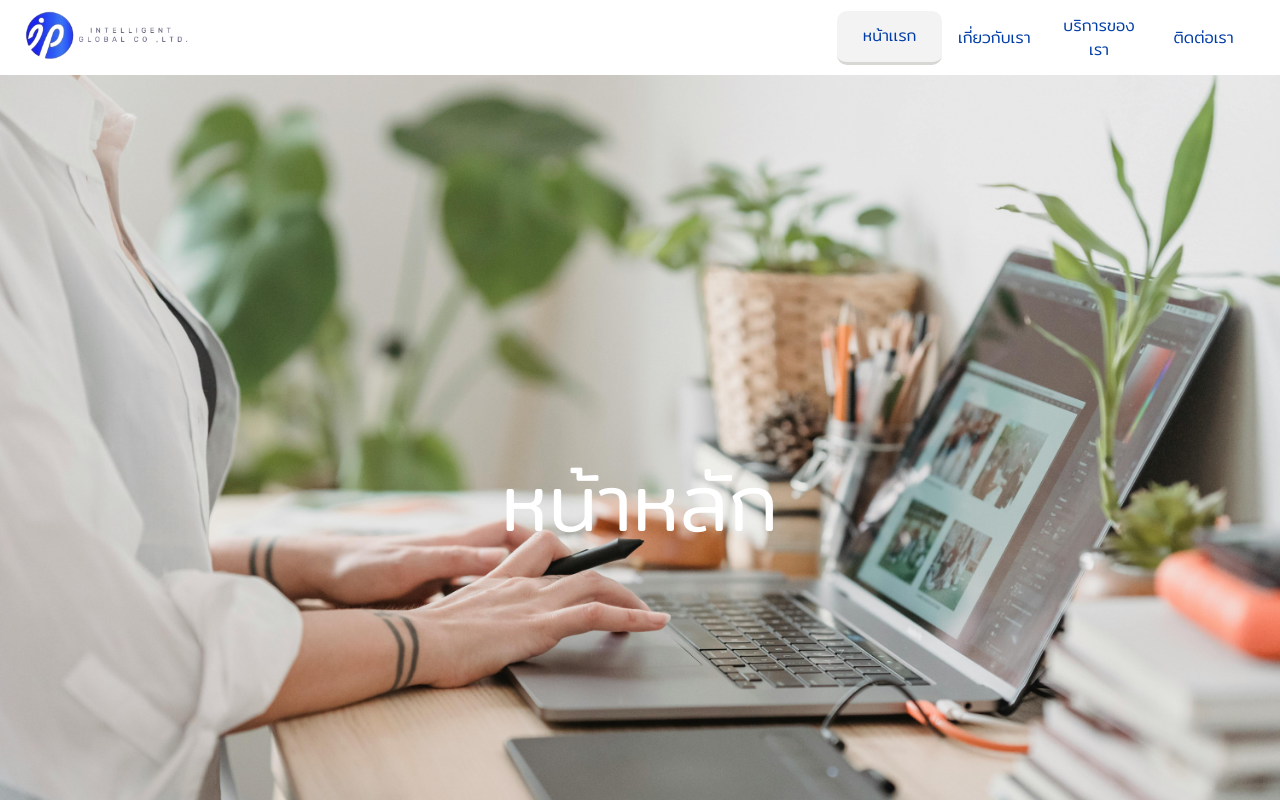
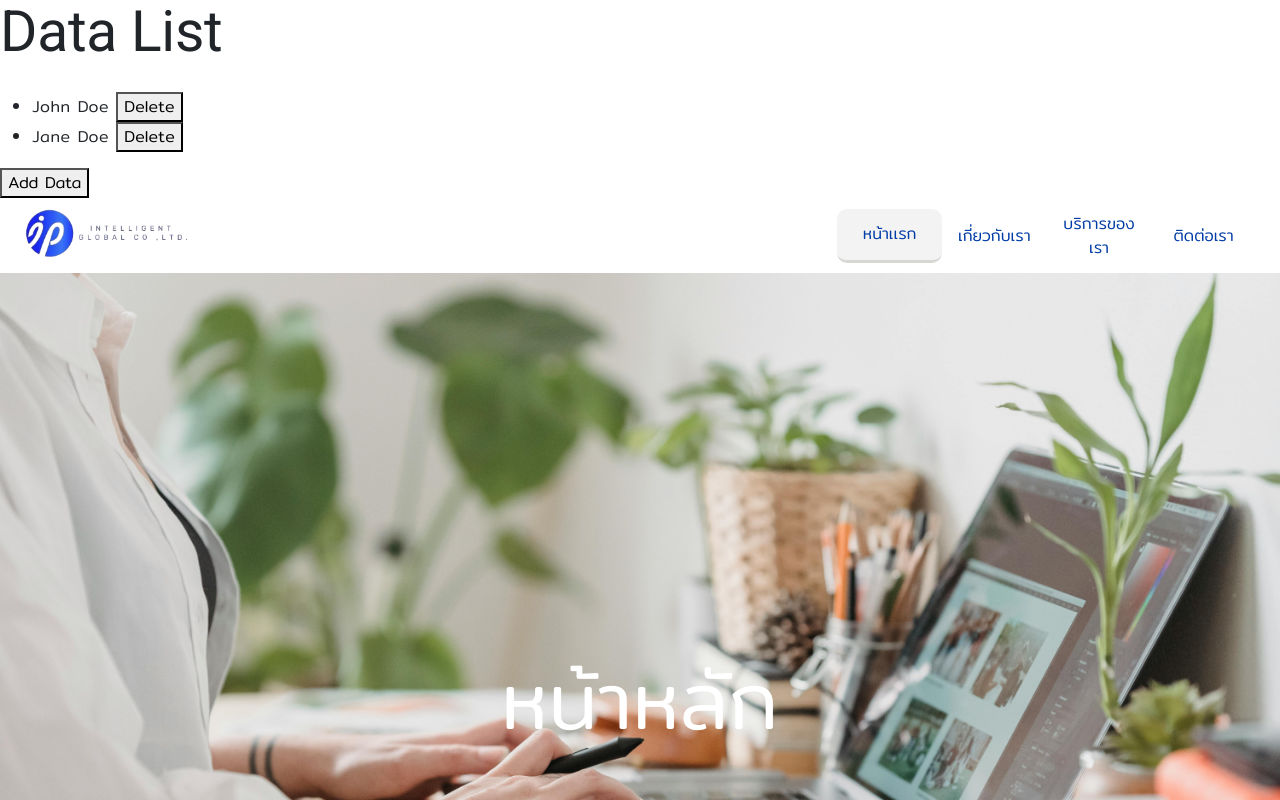
Before and after one commit to Supattalak-Phoha/Intelligent-Global-BK, an Angular app: page / in a window 1280 px wide. Shown: the top 800 px of the page. Built offline with nearby package versions, Linux system fonts and the light colour scheme.

Commit message:
update code

```diff
--- a/angular.json
+++ b/angular.json
@@ -50,13 +50,13 @@
               "budgets": [
                 {
                   "type": "initial",
-                  "maximumWarning": "1MB",
-                  "maximumError": "2MB"
+                  "maximumWarning": "3MB",
+                  "maximumError": "5MB"
                 },
                 {
                   "type": "anyComponentStyle",
-                  "maximumWarning": "2kB",
-                  "maximumError": "4kB"
+                  "maximumWarning": "3kB",
+                  "maximumError": "5kB"
                 }
               ],
               "outputHashing": "all"
--- a/package.json
+++ b/package.json
@@ -6,7 +6,8 @@
     "start": "ng serve",
     "build": "ng build",
     "watch": "ng build --watch --configuration development",
-    "test": "ng test"
+    "test": "ng test",
+    "prebuild": "cd serve && npm run build"
   },
   "private": true,
   "dependencies": {
@@ -31,6 +32,7 @@
     "@angular/cli": "^18.1.3",
     "@angular/compiler-cli": "^18.1.0",
     "@types/jasmine": "~5.1.0",
+    "angular-cli-ghpages": "^2.0.1",
     "jasmine-core": "~5.1.0",
     "karma": "~6.4.0",
     "karma-chrome-launcher": "~3.2.0",
--- a/src/app/app.component.html
+++ b/src/app/app.component.html
@@ -1,3 +1,17 @@
+<!-- src/app/app.component.html -->
+<div>
+    <h1>Data List</h1>
+    <ul>
+        <li *ngFor="let item of data">
+            {{ item.name }}
+            <button (click)="deleteData(item.id)">Delete</button>
+            <!-- Add update functionality as needed -->
+        </li>
+    </ul>
+
+    <button (click)="addData({ id: 5, name: 'New Data' })">Add Data</button>
+</div>
+
 <!-- app.component.html -->
 <div *ngIf="!isLoginPage">
     <div class="row header-bar" style="width: 100%;">
--- a/src/app/app.component.ts
+++ b/src/app/app.component.ts
@@ -25,6 +25,8 @@ export class AppComponent {
 
 
   ngOnInit() {
+
+    this.getData();
     this.router.events.subscribe(event => {
       if (event instanceof NavigationEnd) {
         //#region Support Service Detail
@@ -100,4 +102,32 @@ export class AppComponent {
     const isAdmin = sessionStorage.getItem('isAdmin');
     return isAdmin?.toString().toLowerCase() === 'true';
   }
+
+
+  ///////////////////////////////////////////////////////
+
+  data: any[] = [];
+  getData() {
+    this.dataService.getData().subscribe((response) => {
+      this.data = response;
+    });
+  }
+
+  addData(newData: any) {
+    this.dataService.addData(newData).subscribe(() => {
+      this.getData();
+    });
+  }
+
+  updateData(id: number, updatedData: any) {
+    this.dataService.updateData(id, updatedData).subscribe(() => {
+      this.getData();
+    });
+  }
+
+  deleteData(id: number) {
+    this.dataService.deleteData(id).subscribe(() => {
+      this.getData();
+    });
+  }
 }
```
Also changed, not shown: src/app/edit/edit.component.html (indentation only), 1 other file (tests, documents, lock files or other folders).
